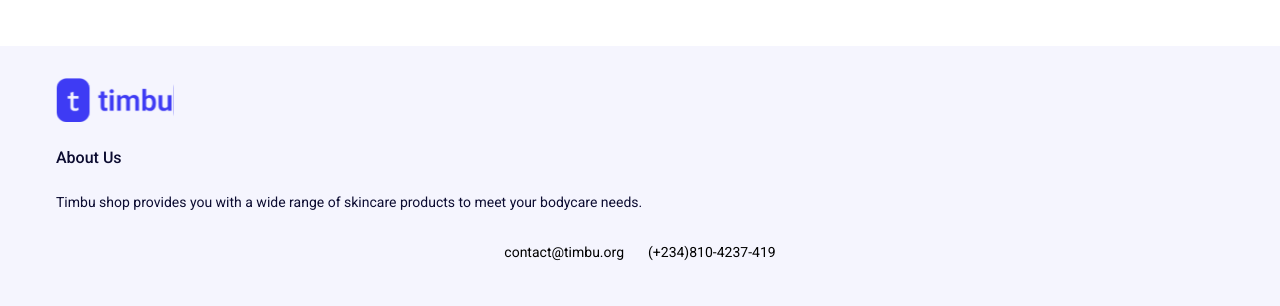
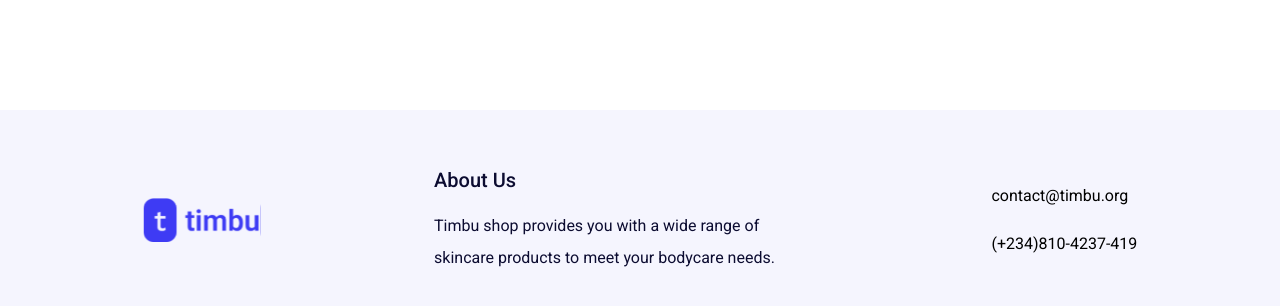
Before and after one commit to ebukathedev/timbu-shop, a React (Vite) app: page / in a window 1280 px wide. Shown: the part 1612-1918 px from the top of the page. Built offline with nearby package versions, Linux system fonts and the light colour scheme.

Commit message:
chore: Update Footer and Shop components
- Update Footer component to include responsive styling and improve layout
- Update Shop component to adjust spacing and margins for better visual presentation

```diff
--- a/src/components/Footer.tsx
+++ b/src/components/Footer.tsx
@@ -4,18 +4,20 @@ import logo from "../assets/logo.svg";
 const Footer = () => {
 	return (
 		<footer className="bg-secondary">
-			<div className="container flex flex-col pt-8 text-sm pb-14 gap-y-6">
+			<div className="container flex flex-col pt-8 text-sm pb-14 gap-y-6 lg:flex-row lg:items-center lg:justify-around lg:text-base lg:pt-14 lg:pb-20">
 				<Link to="/" className="block w-16 md:w-20 lg:w-24 xl:w-auto">
 					<img src={logo} alt="timbu" />
 				</Link>
-				<div className="space-y-4 text-black">
-					<div className="text-base font-medium">About Us</div>
+				<div className="space-y-4 text-black lg:max-w-sm">
+					<div className="text-base font-medium lg:text-xl">
+						About Us
+					</div>
 					<p className="leading-[2rem]">
 						Timbu shop provides you with a wide range of skincare
 						products to meet your bodycare needs.
 					</p>
 				</div>
-				<div className="flex justify-center gap-6">
+				<div className="flex justify-center gap-6 lg:flex-col">
 					<span>contact@timbu.org</span>
 					<span>(+234)810-4237-419</span>
 				</div>
--- a/src/pages/Shop.tsx
+++ b/src/pages/Shop.tsx
@@ -3,7 +3,7 @@ import products from "../data";
 
 const Shop = () => {
 	return (
-		<section className="mb-12 space-y-16 lg:space-y-24">
+		<section className="mb-12 space-y-16 lg:space-y-24 lg:mb-28">
 			<div className="grid grid-cols-2 gap-x-4 gap-y-7 lg:grid-cols-3 md:gap-y-10 lg:gap-x-5">
 				{products.map((product) => (
 					<ProductCard key={product.id} {...product} />
```
